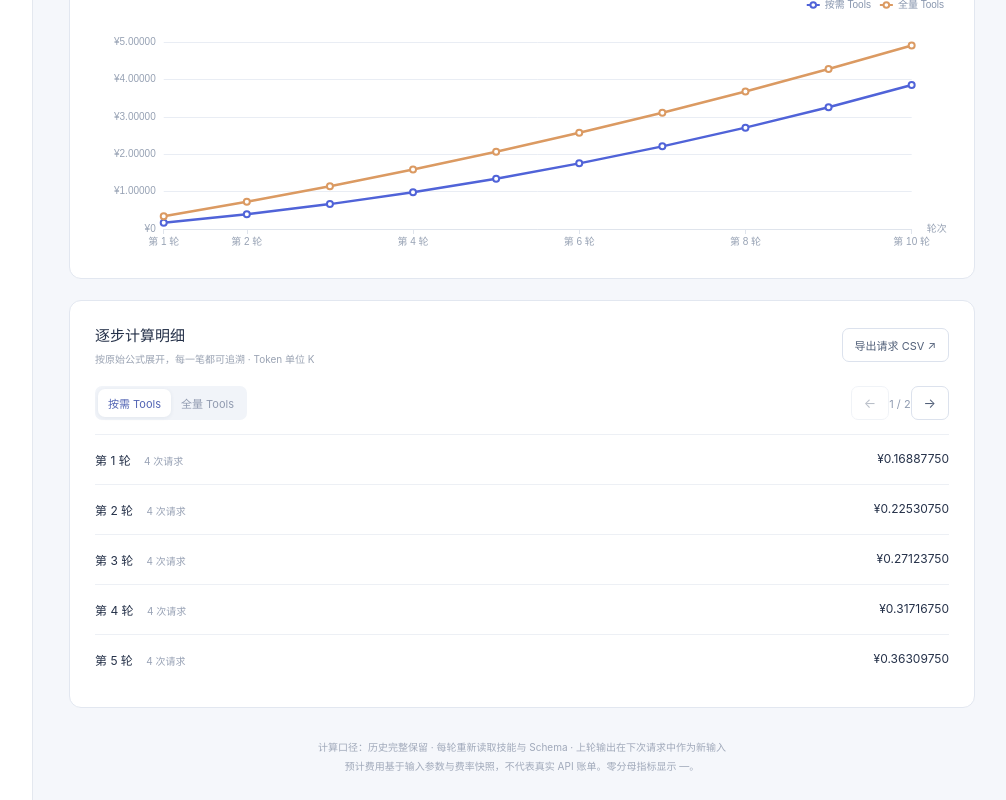
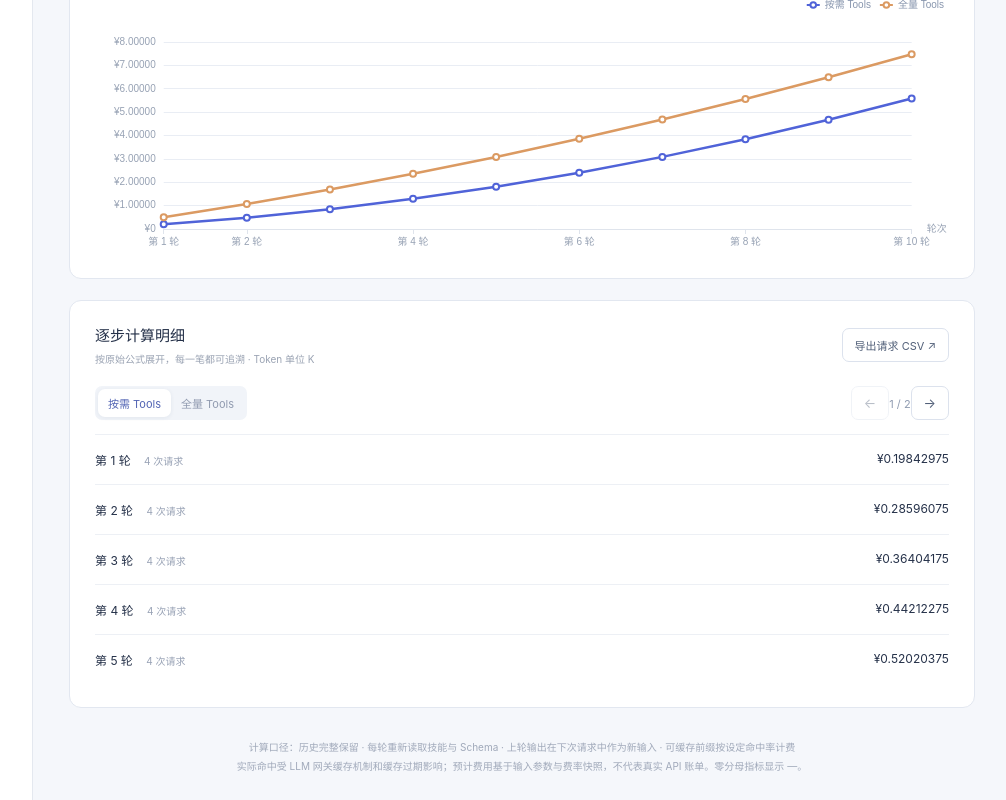
Before and after one commit to Eilumie/mcp-token-lab, a Vue app: page / in a window 1280 px wide. Shown: the part 1985-2785 px from the top of the page, without its empty margins (269-1275 px from the left). Built offline with nearby package versions, Linux system fonts and the light colour scheme.

Commit message:
feat: 新增 Prefix 缓存命中率参数，按比例拆分缓存命中与未命中

```diff
--- a/src/App.vue
+++ b/src/App.vue
@@ -281,7 +281,7 @@ function requestRows(round) {
   );
 }
 function logicalNew(request, result) {
-  return request.in_new - (request.cold ? result.initial_context : 0);
+  return request.logical_new;
 }
 
 function metricFormatter(metric) {
@@ -491,7 +491,7 @@ function exportCsv(kind) {
         </div>
       </details>
 
-      <p class="hint">1K = 1,000 Token。Skills Discovery List = Skills 总数 × 单个 Skill 索引；全量 Tools Schema = Tools 总数 × 单个 Tool Schema。小数表示每轮平均使用量。</p>
+      <p class="hint">1K = 1,000 Token。Skills Discovery List = Skills 总数 × 单个 Skill 索引；全量 Tools Schema = Tools 总数 × 单个 Tool Schema。Prefix 缓存命中率会将可缓存输入按比例拆分；实际命中受 LLM 网关缓存机制和缓存过期影响。小数表示每轮平均使用量。</p>
       <label class="toggle"><input v-model="state.cold" type="checkbox" /><span>冷启动<small>首请求初始上下文不命中缓存</small></span></label>
 
       <div class="param-group">
@@ -582,8 +582,8 @@ function exportCsv(kind) {
         <section class="panel">
           <div class="section-head"><div><h2>逐步计算明细</h2><p>按原始公式展开，每一笔都可追溯 · Token 单位 K</p></div><button @click="exportCsv('requests')">导出请求 CSV ↗</button></div>
           <div class="detail-toolbar"><div class="segmented"><button :class="{ active: detailPlan === 0 }" @click="detailPlan = 0">按需 Tools</button><button :class="{ active: detailPlan === 1 }" @click="detailPlan = 1">全量 Tools</button></div><div><button :disabled="detailPage === 1" @click="detailPage--">←</button><span id="page-label"> {{ detailPage }} / {{ detailPages }} </span><button :disabled="detailPage === detailPages" @click="detailPage++">→</button></div></div>
-          <div id="details"><details v-for="round in currentDetails" :key="round.round" class="round-detail"><summary><span>第 {{ round.round }} 轮 <small>{{ detailPlan ? 3 : 4 }} 次请求</small></span><span>{{ money(round.cost) }}</span></summary><details v-for="request in requestRows(round)" :key="request.stage" class="request"><summary><span>{{ request.stage }}</span><span>命中 {{ token(request.in_cache) }} · 新增 {{ token(request.in_new) }} · 输出 {{ token(request.out) }}</span></summary><div class="request-body"><div>input：{{ token(request.input_before) }} → {{ token(request.input_after) }}　context：{{ token(request.context_before) }} → {{ token(request.context_after) }}<br/>工具结果 {{ token(request.tool_result) }} · 本次 {{ money(request.cost.total) }} · 累计 {{ money(request.cumulativeCost) }}<br/>累计命中 {{ token(request.total_in_cache) }} / 新增 {{ token(request.total_in_new) }} / 输出 {{ token(request.total_out) }}</div><pre>in_cache = {{ request.cold ? "0（冷启动）" : `input = ${token(request.input_before)}` }}
-in_new = {{ request.first ? `用户消息 + context - input = ${token(request.user_message)} + ` : "context - input = " }}{{ token(request.context_before) }} - {{ token(request.input_before) }}{{ request.cold ? ` + 初始上下文 ${token(results[detailPlan].initial_context)}` : "" }} = {{ token(request.in_new) }}
+          <div id="details"><details v-for="round in currentDetails" :key="round.round" class="round-detail"><summary><span>第 {{ round.round }} 轮 <small>{{ detailPlan ? 3 : 4 }} 次请求</small></span><span>{{ money(round.cost) }}</span></summary><details v-for="request in requestRows(round)" :key="request.stage" class="request"><summary><span>{{ request.stage }}</span><span>命中 {{ token(request.in_cache) }} · 新增 {{ token(request.in_new) }} · 输出 {{ token(request.out) }}</span></summary><div class="request-body"><div>input：{{ token(request.input_before) }} → {{ token(request.input_after) }}　context：{{ token(request.context_before) }} → {{ token(request.context_after) }}<br/>工具结果 {{ token(request.tool_result) }} · 本次 {{ money(request.cost.total) }} · 累计 {{ money(request.cumulativeCost) }}<br/>累计命中 {{ token(request.total_in_cache) }} / 新增 {{ token(request.total_in_new) }} / 输出 {{ token(request.total_out) }}</div><pre>in_cache = {{ request.cold ? "0（冷启动）" : `input ${token(request.input_before)} × 命中率 ${state.values.prefix_cache_hit_rate}% = ${token(request.in_cache)}` }}
+in_new = 逻辑新增 {{ token(request.logical_new) }}{{ request.cold ? ` + 初始上下文 ${token(results[detailPlan].initial_context)}` : ` + 未命中缓存 ${token(request.input_before - request.in_cache)}` }} = {{ token(request.in_new) }}
 out = {{ token(request.out) }}
 total_in_cache += {{ token(request.in_cache) }}
 total_in_new += {{ token(request.in_new) }}
@@ -594,7 +594,7 @@ context = input + out + tool_result
         </section>
       </template>
 
-      <footer>计算口径：历史完整保留 · 每轮重新读取技能与 Schema · 上轮输出在下次请求中作为新输入<br/>预计费用基于输入参数与费率快照，不代表真实 API 账单。零分母指标显示 —。</footer>
+      <footer>计算口径：历史完整保留 · 每轮重新读取技能与 Schema · 上轮输出在下次请求中作为新输入 · 可缓存前缀按设定命中率计费<br/>实际命中受 LLM 网关缓存机制和缓存过期影响；预计费用基于输入参数与费率快照，不代表真实 API 账单。零分母指标显示 —。</footer>
     </main>
   </div>
 
--- a/src/accounting.js
+++ b/src/accounting.js
@@ -36,10 +36,13 @@ export function createLedger(initial) {
       pending[source] += tokens;
       totals[source].first += tokens;
     },
-    request(outputSource, output, cold) {
+    request(outputSource, output, cold, prefixCacheHitRate = 1) {
       const attribution = sources.map((source) => {
-        const hit = cold ? 0 : submitted[source];
-        const miss = pending[source] + (cold ? submitted[source] : 0);
+        const reusable = cold ? 0 : submitted[source];
+        const hit = reusable * prefixCacheHitRate;
+        const miss =
+          pending[source] +
+          (cold ? submitted[source] : reusable * (1 - prefixCacheHitRate));
         const generated = source === outputSource ? output : 0;
         totals[source].hit += hit;
         totals[source].miss += miss;
--- a/src/config.js
+++ b/src/config.js
@@ -7,6 +7,7 @@ export const groups = [
     "会话规模",
     [
       ["rounds", "单会话轮次", 10, "轮"],
+      ["prefix_cache_hit_rate", "Prefix 缓存命中率", 90, "%"],
       ["skills_total", "Skills 总数", 30, "个"],
       ["tools_total", "Tools 总数", 90, "个"],
       ["skills_per_round", "每轮平均 Skills", 0.33, "个"],
@@ -73,6 +74,8 @@ export function validate(values, rate) {
     if (!Number.isInteger(Number(values[id]))) errors[id] = "请输入整数";
   if (values.rounds < 1 || values.rounds > 10000)
     errors.rounds = "轮次范围为 1–10,000";
+  if (values.prefix_cache_hit_rate > 100)
+    errors.prefix_cache_hit_rate = "命中率范围为 0–100%";
   if (+values.skills_per_round > +values.skills_total)
     errors.skills_per_round = "不能超过 Skills 总数";
   if (+values.tools_per_round > +values.tools_total)
@@ -94,6 +97,7 @@ export function toTokens(values) {
     ]),
   );
   tokens.tools_discovery_list = Number(values.tools_discovery_list) * 1000;
+  tokens.prefix_cache_hit_rate = Number(values.prefix_cache_hit_rate) / 100;
   tokens.skills_discovery_list =
     tokens.skills_total * tokens.single_skill_discovery;
   tokens.full_tools_schema = tokens.tools_total * tokens.single_tool_schema;
--- a/src/full-load.js
+++ b/src/full-load.js
@@ -21,16 +21,17 @@ export function calculateFullLoad(p, rate, coldStart = false) {
       const input_before = input;
       const context_before = context;
       ledger.append("用户消息", p.user_message);
-      in_cache = input;
-      in_new = p.user_message + context - input;
+      const reusable_input = input;
+      const logical_new = p.user_message + context - input;
+      in_cache = reusable_input * p.prefix_cache_hit_rate;
+      in_new = logical_new + reusable_input * (1 - p.prefix_cache_hit_rate);
       out = p.read_skills_plan;
-      const logical_new = in_new;
       const cold = coldStart && round === 1;
       if (cold) {
         in_cache = 0;
-        in_new += initial_context;
+        in_new = logical_new + initial_context;
       }
-      const attribution = ledger.request("读取技能计划", out, cold);
+      const attribution = ledger.request("读取技能计划", out, cold, p.prefix_cache_hit_rate);
       total_in_cache += in_cache;
       total_in_new += in_new;
       total_out += out;
@@ -46,6 +47,7 @@ export function calculateFullLoad(p, rate, coldStart = false) {
         in_new,
         out,
         tool_result,
+        logical_new,
         input_after: input,
         context_after: context,
         total_in_cache,
@@ -64,16 +66,17 @@ export function calculateFullLoad(p, rate, coldStart = false) {
     {
       const input_before = input;
       const context_before = context;
-      in_cache = input;
-      in_new = context - input;
+      const reusable_input = input;
+      const logical_new = context - input;
+      in_cache = reusable_input * p.prefix_cache_hit_rate;
+      in_new = logical_new + reusable_input * (1 - p.prefix_cache_hit_rate);
       out = p.call_tools_plan;
-      const logical_new = in_new;
       const cold = false;
       if (cold) {
         in_cache = 0;
         in_new += initial_context;
       }
-      const attribution = ledger.request("调用工具计划", out, cold);
+      const attribution = ledger.request("调用工具计划", out, cold, p.prefix_cache_hit_rate);
       total_in_cache += in_cache;
       total_in_new += in_new;
       total_out += out;
@@ -89,6 +92,7 @@ export function calculateFullLoad(p, rate, coldStart = false) {
         in_new,
         out,
         tool_result,
+        logical_new,
         input_after: input,
         context_after: context,
         total_in_cache,
@@ -107,16 +111,17 @@ export function calculateFullLoad(p, rate, coldStart = false) {
     {
       const input_before = input;
       const context_before = context;
-      in_cache = input;
-      in_new = context - input;
+      const reusable_input = input;
+      const logical_new = context - input;
+      in_cache = reusable_input * p.prefix_cache_hit_rate;
+      in_new = logical_new + reusable_input * (1 - p.prefix_cache_hit_rate);
       out = p.agent_reply;
-      const logical_new = in_new;
       const cold = false;
       if (cold) {
         in_cache = 0;
         in_new += initial_context;
       }
-      const attribution = ledger.request("Agent 最终回复", out, cold);
+      const attribution = ledger.request("Agent 最终回复", out, cold, p.prefix_cache_hit_rate);
       total_in_cache += in_cache;
       total_in_new += in_new;
       total_out += out;
@@ -132,6 +137,7 @@ export function calculateFullLoad(p, rate, coldStart = false) {
         in_new,
         out,
         tool_result,
+        logical_new,
         input_after: input,
         context_after: context,
         total_in_cache,
--- a/src/on-demand.js
+++ b/src/on-demand.js
@@ -22,16 +22,17 @@ export function calculateOnDemand(p, rate, coldStart = false) {
       const input_before = input;
       const context_before = context;
       ledger.append("用户消息", p.user_message);
-      in_cache = input;
-      in_new = p.user_message + context - input;
+      const reusable_input = input;
+      const logical_new = p.user_message + context - input;
+      in_cache = reusable_input * p.prefix_cache_hit_rate;
+      in_new = logical_new + reusable_input * (1 - p.prefix_cache_hit_rate);
       out = p.read_skills_plan;
-      const logical_new = in_new;
       const cold = coldStart && round === 1;
       if (cold) {
         in_cache = 0;
-        in_new += initial_context;
+        in_new = logical_new + initial_context;
       }
-      const attribution = ledger.request("读取技能计划", out, cold);
+      const attribution = ledger.request("读取技能计划", out, cold, p.prefix_cache_hit_rate);
       total_in_cache += in_cache;
       total_in_new += in_new;
       total_out += out;
@@ -47,6 +48,7 @@ export function calculateOnDemand(p, rate, coldStart = false) {
         in_new,
         out,
         tool_result,
+        logical_new,
         input_after: input,
         context_after: context,
         total_in_cache,
@@ -65,16 +67,17 @@ export function calculateOnDemand(p, rate, coldStart = false) {
     {
       const input_before = input;
       const context_before = context;
-      in_cache = input;
-      in_new = context - input;
+      const reusable_input = input;
+      const logical_new = context - input;
+      in_cache = reusable_input * p.prefix_cache_hit_rate;
+      in_new = logical_new + reusable_input * (1 - p.prefix_cache_hit_rate);
       out = p.query_schema_plan;
-      const logical_new = in_new;
       const cold = false;
       if (cold) {
         in_cache = 0;
         in_new += initial_context;
       }
-      const attribution = ledger.request("查询 Schema 计划", out, cold);
+      const attribution = ledger.request("查询 Schema 计划", out, cold, p.prefix_cache_hit_rate);
       total_in_cache += in_cache;
       total_in_new += in_new;
       total_out += out;
@@ -90,6 +93,7 @@ export function calculateOnDemand(p, rate, coldStart = false) {
         in_new,
         out,
         tool_result,
+        logical_new,
         input_after: input,
         context_after: context,
         total_in_cache,
@@ -108,16 +112,17 @@ export function calculateOnDemand(p, rate, coldStart = false) {
     {
       const input_before = input;
       const context_before = context;
-      in_cache = input;
-      in_new = context - input;
+      const reusable_input = input;
+      const logical_new = context - input;
+      in_cache = reusable_input * p.prefix_cache_hit_rate;
+      in_new = logical_new + reusable_input * (1 - p.prefix_cache_hit_rate);
       out = p.call_tools_plan;
-      const logical_new = in_new;
       const cold = false;
       if (cold) {
         in_cache = 0;
         in_new += initial_context;
       }
-      const attribution = ledger.request("调用工具计划", out, cold);
+      const attribution = ledger.request("调用工具计划", out, cold, p.prefix_cache_hit_rate);
       total_in_cache += in_cache;
       total_in_new += in_new;
       total_out += out;
@@ -133,6 +138,7 @@ export function calculateOnDemand(p, rate, coldStart = false) {
         in_new,
         out,
         tool_result,
+        logical_new,
         input_after: input,
         context_after: context,
         total_in_cache,
@@ -151,16 +157,17 @@ export function calculateOnDemand(p, rate, coldStart = false) {
     {
       const input_before = input;
       const context_before = context;
-      in_cache = input;
-      in_new = context - input;
+      const reusable_input = input;
+      const logical_new = context - input;
+      in_cache = reusable_input * p.prefix_cache_hit_rate;
+      in_new = logical_new + reusable_input * (1 - p.prefix_cache_hit_rate);
       out = p.agent_reply;
-      const logical_new = in_new;
       const cold = false;
       if (cold) {
         in_cache = 0;
         in_new += initial_context;
       }
-      const attribution = ledger.request("Agent 最终回复", out, cold);
+      const attribution = ledger.request("Agent 最终回复", out, cold, p.prefix_cache_hit_rate);
       total_in_cache += in_cache;
       total_in_new += in_new;
       total_out += out;
@@ -176,6 +183,7 @@ export function calculateOnDemand(p, rate, coldStart = false) {
         in_new,
         out,
         tool_result,
+        logical_new,
         input_after: input,
         context_after: context,
         total_in_cache,
```
Also changed, not shown: 4 other files (tests, documents, lock files or other folders).
